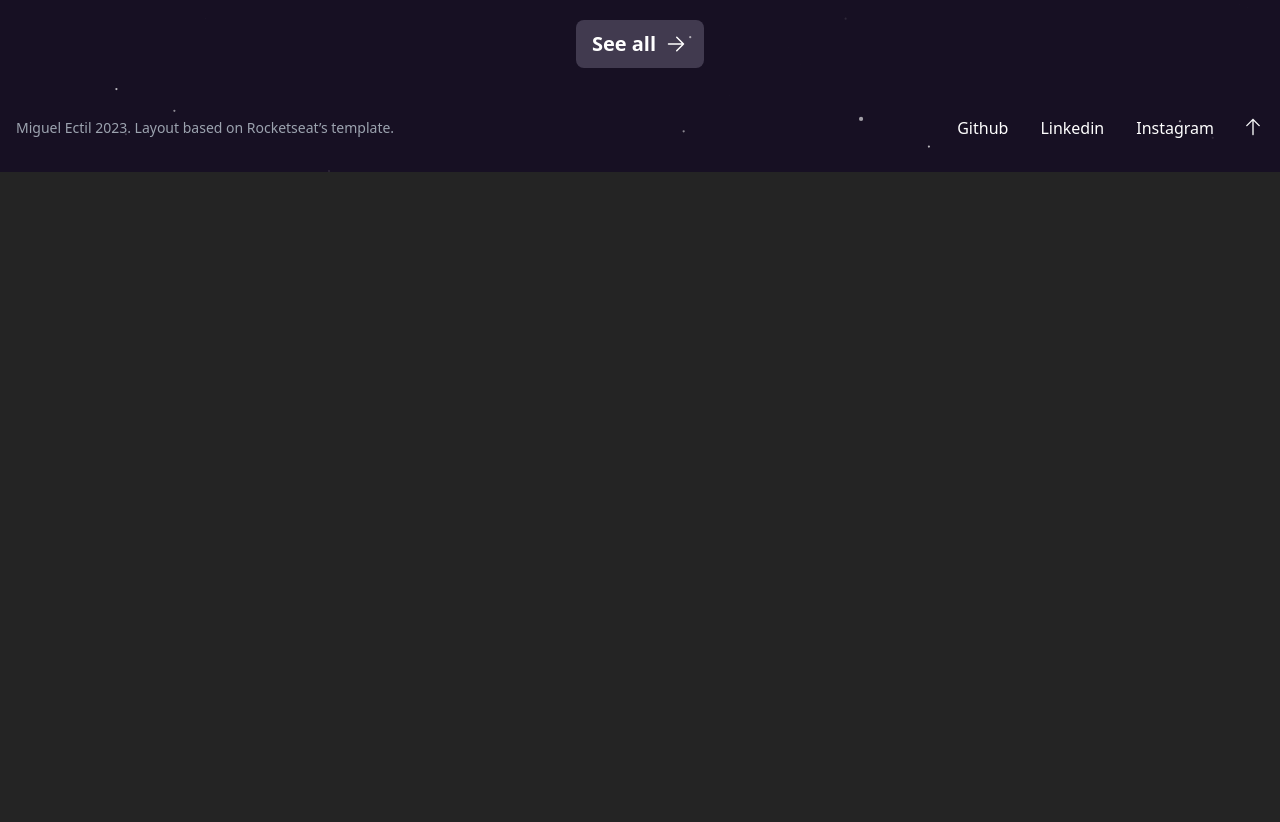
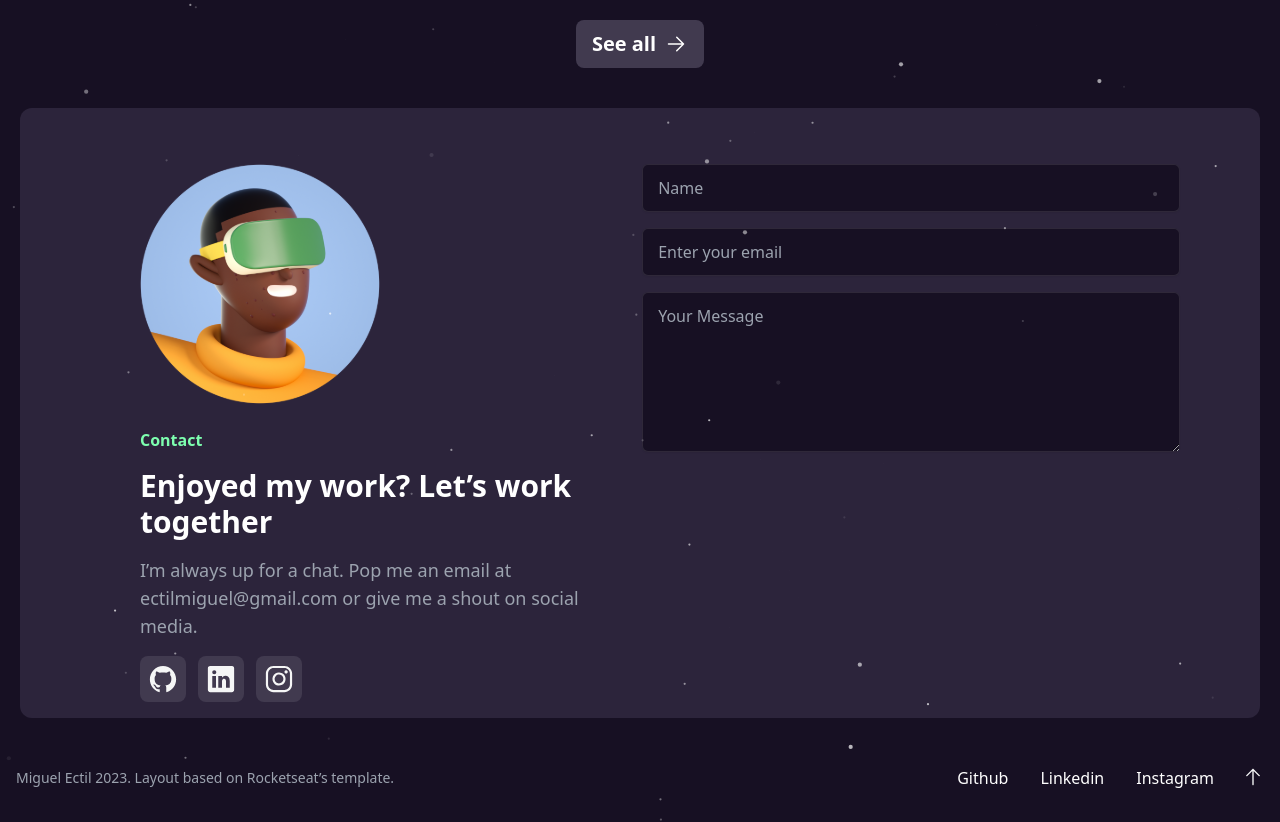
Before and after one commit to Miguel-ectil/portfolio, a Next.js app: page / in a window 1280 px wide. Shown: the part 1238-2060 px from the top of the page. Before the commit the page ends 1410 px from the top, so only its background shows below. Built offline with nearby package versions, Linux system fonts and the light colour scheme.

Commit message:
[ADD] Adicionando a inportação do componente 'Contact'

```diff
--- a/src/app/page.tsx
+++ b/src/app/page.tsx
@@ -4,6 +4,7 @@ import { InformationCircleIcon, PlayIcon } from '@heroicons/react/24/outline'
 import Particles from '@/hooks/particles'
 import Image from 'next/image'
 import AboutMe from '@/components/about_me/page'
+import Contact from '@/components/contact/page'
 
 export default function Home() {
   return (
@@ -127,7 +128,7 @@ export default function Home() {
             </svg>
           </button>
         </div>
-
+        <Contact />
         <Footer />
       </div>
     </>
```
